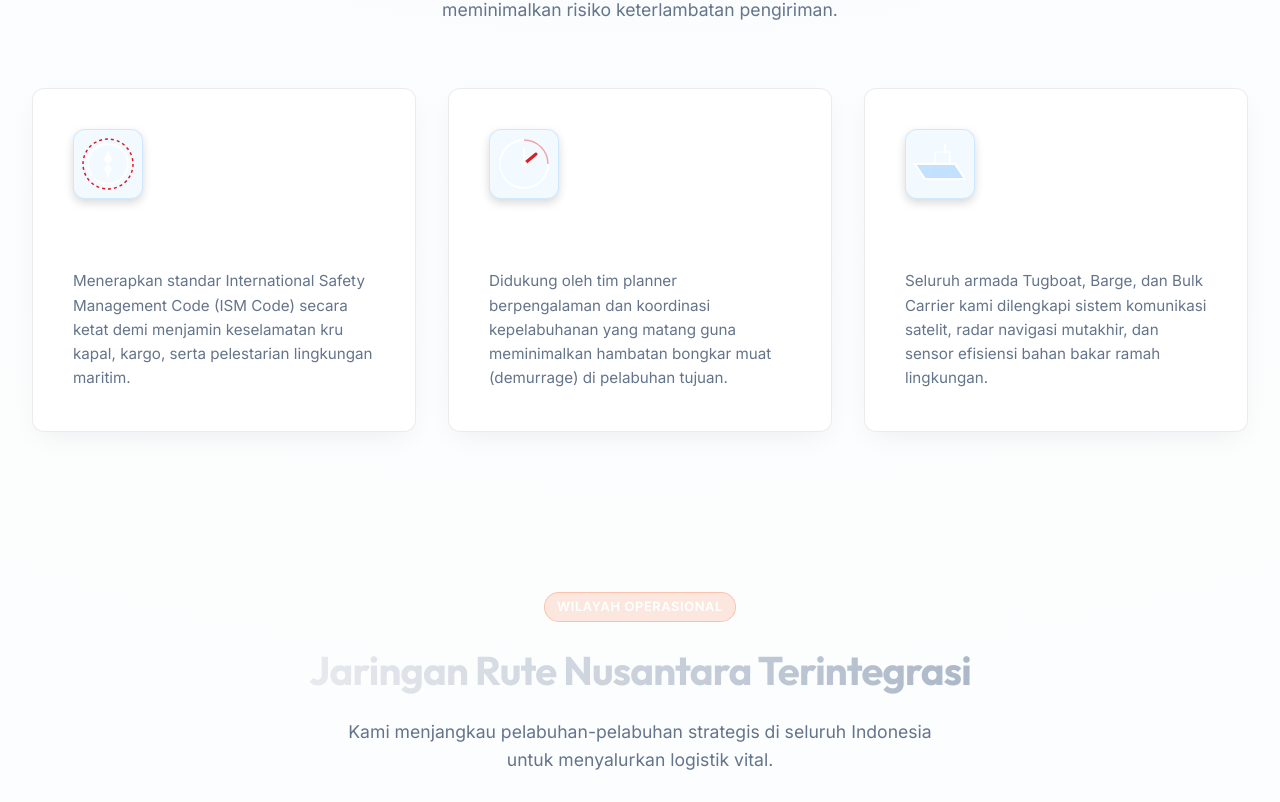
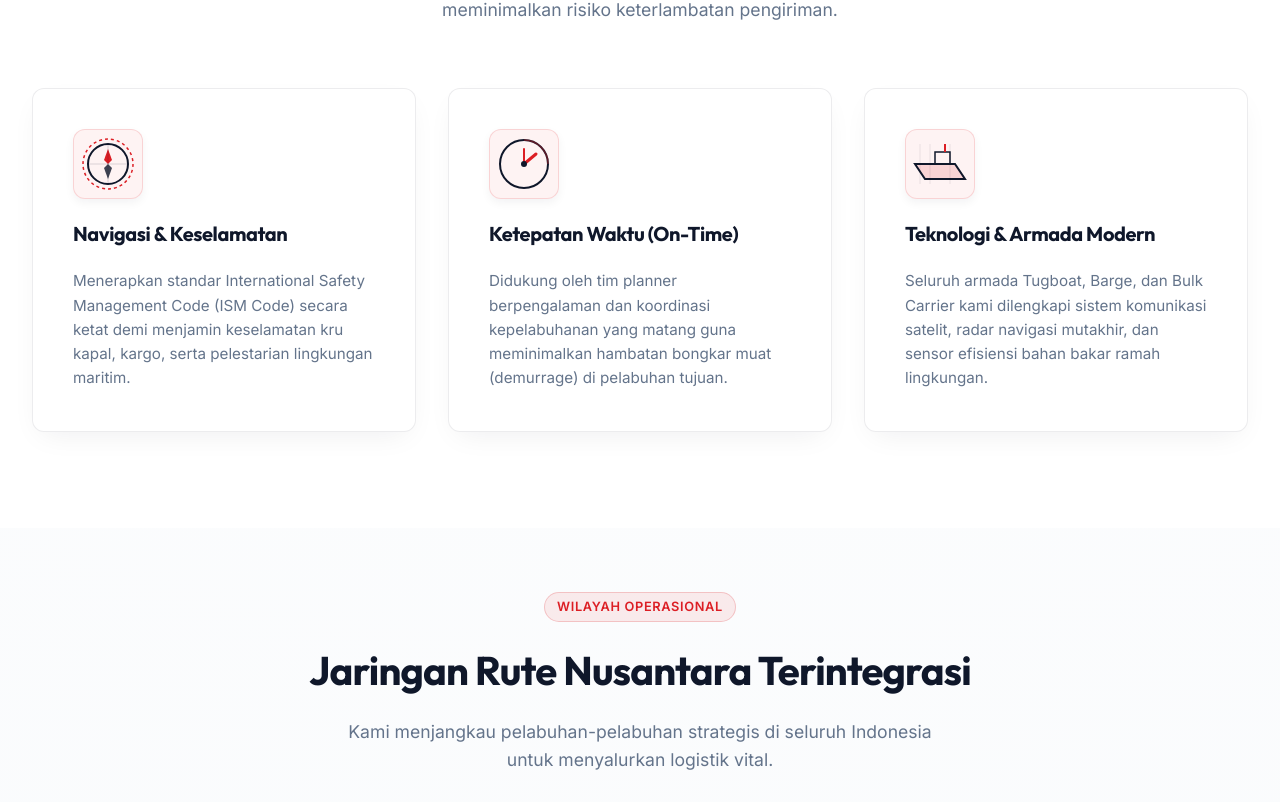
Before and after one commit to muhammadiskandar29/Compro-Shipping, a Next.js app: page / in a window 1280 px wide. Shown: the part 1278-2080 px from the top of the page. Built offline with nearby package versions, Linux system fonts and the light colour scheme.

Commit message:
added card

```diff
--- a/src/app/globals.css
+++ b/src/app/globals.css
@@ -1,6 +1,6 @@
 :root {
-  --color-bg-dark: #ffffff;
-  --color-bg-light: #f8fafc;
+  --color-bg-dark: #f8fafc;
+  --color-bg-light: #ffffff;
   --color-bg-card: #ffffff;
   --color-bg-hover: #f1f5f9;
   --color-border: rgba(15, 23, 42, 0.08);
@@ -47,7 +47,7 @@ h1, h2, h3, h4, h5, h6 {
   font-family: var(--font-display);
   font-weight: 700;
   letter-spacing: -0.02em;
-  color: #ffffff;
+  color: var(--color-text-dark);
 }
 
 a {
@@ -173,51 +173,54 @@ body {
 }
 
 .btn-secondary {
-  border: 1px solid rgba(255, 255, 255, 0.15);
-  color: #ffffff;
+  border: 1.5px solid var(--color-primary);
+  color: var(--color-primary);
   padding: 0.75rem 2rem;
   border-radius: 6px;
   font-weight: 600;
   font-size: 0.95rem;
-  background: rgba(255, 255, 255, 0.03);
+  background: rgba(220, 30, 36, 0.04);
   backdrop-filter: blur(10px);
   display: inline-flex;
   align-items: center;
   gap: 0.5rem;
+  transition: var(--transition-smooth);
 }
 
 .btn-secondary:hover {
-  background: rgba(255, 255, 255, 0.08);
-  border-color: rgba(255, 255, 255, 0.3);
+  background: var(--color-primary);
+  color: #ffffff;
+  border-color: var(--color-primary);
   transform: translateY(-2px);
 }
 
 .btn-accent {
-  background: #ffffff;
-  color: #07080a;
+  background: var(--color-primary);
+  color: #ffffff;
   padding: 0.75rem 2rem;
   border-radius: 6px;
   font-weight: 700;
   font-size: 0.95rem;
-  box-shadow: 0 4px 15px rgba(255, 255, 255, 0.15);
+  box-shadow: 0 4px 15px rgba(220, 30, 36, 0.2);
   display: inline-flex;
   align-items: center;
   gap: 0.5rem;
+  transition: var(--transition-smooth);
 }
 
 .btn-accent:hover {
   transform: translateY(-2px);
-  box-shadow: 0 8px 25px rgba(255, 255, 255, 0.3);
-  background: #f8fafc;
+  box-shadow: 0 8px 25px rgba(220, 30, 36, 0.4);
+  background: #ab1216;
 }
 
 /* Badge styles */
 .badge {
   display: inline-block;
   padding: 0.25rem 0.75rem;
-  background: rgba(0, 132, 255, 0.15);
+  background: rgba(220, 30, 36, 0.06);
   color: var(--color-primary);
-  border: 1px solid rgba(0, 132, 255, 0.3);
+  border: 1px solid rgba(220, 30, 36, 0.2);
   border-radius: 9999px;
   font-size: 0.8rem;
   font-weight: 600;
@@ -227,9 +230,9 @@ body {
 }
 
 .badge-accent {
-  background: rgba(255, 107, 53, 0.15);
-  color: var(--color-accent);
-  border: 1px solid rgba(255, 107, 53, 0.3);
+  background: rgba(220, 30, 36, 0.08);
+  color: var(--color-primary);
+  border: 1px solid rgba(220, 30, 36, 0.2);
 }
 
 /* Utility section headers */
@@ -241,9 +244,7 @@ body {
 .section-header h2 {
   font-size: 2.5rem;
   margin-bottom: 1rem;
-  background: linear-gradient(to right, #ffffff, #94a3b8);
-  -webkit-background-clip: text;
-  -webkit-text-fill-color: transparent;
+  color: var(--color-text-dark);
 }
 
 .section-header p {
--- a/src/app/page.tsx
+++ b/src/app/page.tsx
@@ -414,10 +414,11 @@ export default function Home() {
         .hero-section {
           position: relative;
           height: 100vh;
-          min-height: 650px;
+          min-height: 720px;
           display: flex;
           align-items: center;
           overflow: hidden;
+          padding-top: 80px; /* Offset fixed navbar */
         }
 
         .hero-parallax-bg {
@@ -439,8 +440,8 @@ export default function Home() {
           height: 100%;
           background: linear-gradient(
             to bottom,
-            rgba(255, 255, 255, 0.3) 0%,
-            rgba(255, 255, 255, 0.8) 70%,
+            rgba(255, 255, 255, 0.45) 0%,
+            rgba(255, 255, 255, 0.85) 60%,
             var(--color-bg-dark) 100%
           );
           z-index: 2;
@@ -467,8 +468,9 @@ export default function Home() {
           display: flex;
           align-items: center;
           justify-content: space-between;
-          gap: 2rem;
-          margin-top: 4rem;
+          gap: 3rem;
+          width: 100%;
+          margin-top: 0;
         }
 
         .hero-content {
@@ -517,7 +519,7 @@ export default function Home() {
           z-index: 11;
         }
 
-        @media (max-width: 991px) {
+        @media (max-width: 1199px) {
           .hero-widget {
             display: none;
           }
@@ -618,9 +620,9 @@ export default function Home() {
           font-family: var(--font-display);
           font-size: 2.8rem;
           font-weight: 800;
-          color: #ffffff;
+          color: var(--color-primary);
           line-height: 1;
-          background: linear-gradient(135deg, #ffffff 30%, var(--color-primary) 100%);
+          background: linear-gradient(135deg, var(--color-primary) 30%, #ab1216 100%);
           -webkit-background-clip: text;
           -webkit-text-fill-color: transparent;
         }
@@ -641,6 +643,7 @@ export default function Home() {
         .values-section {
           padding: 6rem 0;
           position: relative;
+          background-color: var(--color-bg-light);
         }
 
         .values-grid {
@@ -665,18 +668,18 @@ export default function Home() {
         .value-visual {
           width: 70px;
           height: 70px;
-          background: rgba(0, 132, 255, 0.05);
-          border: 1px solid rgba(0, 132, 255, 0.15);
+          background: rgba(220, 30, 36, 0.05);
+          border: 1px solid rgba(220, 30, 36, 0.15);
           border-radius: 12px;
           display: flex;
           align-items: center;
           justify-content: center;
-          box-shadow: 0 4px 10px rgba(0,0,0,0.15);
+          box-shadow: 0 4px 10px rgba(15,23,42,0.05);
           transition: var(--transition-smooth);
         }
 
         .value-card:hover .value-visual {
-          background: rgba(0, 132, 255, 0.12);
+          background: rgba(220, 30, 36, 0.12);
           border-color: var(--color-primary);
           transform: translateY(-3px) scale(1.03);
         }
@@ -849,6 +852,7 @@ export default function Home() {
         /* Services teaser styling */
         .services-teaser {
           padding: 6rem 0;
+          background-color: var(--color-bg-light);
         }
 
         .services-tab-wrapper {
@@ -880,15 +884,15 @@ export default function Home() {
         }
 
         .tab-trig.active {
-          color: #ffffff;
-          background: rgba(0, 132, 255, 0.1);
-          box-shadow: inset 0 0 10px rgba(0, 132, 255, 0.15);
-          border: 1px solid rgba(0, 132, 255, 0.2);
+          color: var(--color-primary);
+          background: rgba(220, 30, 36, 0.08);
+          box-shadow: inset 0 0 10px rgba(220, 30, 36, 0.1);
+          border: 1px solid rgba(220, 30, 36, 0.25);
         }
 
         .tab-trig:hover:not(.active) {
-          color: #ffffff;
-          background: rgba(255, 255, 255, 0.02);
+          color: var(--color-primary);
+          background: rgba(220, 30, 36, 0.04);
         }
 
         .tab-content-panel {
@@ -969,7 +973,7 @@ export default function Home() {
           align-items: center;
           justify-content: space-between;
           gap: 2rem;
-          background: linear-gradient(135deg, var(--color-bg-card) 0%, rgba(0, 132, 255, 0.05) 100%);
+          background: linear-gradient(135deg, var(--color-bg-card) 0%, rgba(220, 30, 36, 0.05) 100%);
         }
 
         @media (max-width: 767px) {
--- a/src/components/ValueCard.tsx
+++ b/src/components/ValueCard.tsx
@@ -13,32 +13,32 @@ export const ValueCard: React.FC<ValueCardProps> = ({ title, desc, type }) => {
         return (
           <svg width="60" height="60" viewBox="0 0 60 60" fill="none" className="value-svg">
             <circle cx="30" cy="30" r="25" stroke="var(--color-primary)" strokeWidth="1.5" strokeDasharray="3 3" />
-            <circle cx="30" cy="30" r="20" stroke="#ffffff" strokeWidth="2" />
-            <path d="M30 15L34 26L30 30L26 26L30 15Z" fill="var(--color-accent)" />
-            <path d="M30 45L26 34L30 30L34 34L30 45Z" fill="#ffffff" opacity="0.8" />
-            <line x1="30" y1="10" x2="30" y2="50" stroke="rgba(255,255,255,0.2)" strokeWidth="1" />
-            <line x1="10" y1="30" x2="50" y2="30" stroke="rgba(255,255,255,0.2)" strokeWidth="1" />
+            <circle cx="30" cy="30" r="20" stroke="var(--color-text-dark)" strokeWidth="2" />
+            <path d="M30 15L34 26L30 30L26 26L30 15Z" fill="var(--color-primary)" />
+            <path d="M30 45L26 34L30 30L34 34L30 45Z" fill="var(--color-text-dark)" opacity="0.8" />
+            <line x1="30" y1="10" x2="30" y2="50" stroke="rgba(15,23,42,0.15)" strokeWidth="1" />
+            <line x1="10" y1="30" x2="50" y2="30" stroke="rgba(15,23,42,0.15)" strokeWidth="1" />
           </svg>
         );
       case 'timing':
         return (
           <svg width="60" height="60" viewBox="0 0 60 60" fill="none" className="value-svg">
-            <circle cx="30" cy="30" r="24" stroke="#ffffff" strokeWidth="2" />
+            <circle cx="30" cy="30" r="24" stroke="var(--color-text-dark)" strokeWidth="2" />
             <line x1="30" y1="30" x2="42" y2="20" stroke="var(--color-primary)" strokeWidth="3" strokeLinecap="round" />
-            <line x1="30" y1="30" x2="30" y2="15" stroke="var(--color-accent)" strokeWidth="2" strokeLinecap="round" />
-            <circle cx="30" cy="30" r="3" fill="#ffffff" />
+            <line x1="30" y1="30" x2="30" y2="15" stroke="var(--color-primary)" strokeWidth="2" strokeLinecap="round" />
+            <circle cx="30" cy="30" r="3" fill="var(--color-text-dark)" />
             <path d="M30 6 A 24 24 0 0 1 54 30" stroke="var(--color-primary)" strokeWidth="1.5" opacity="0.4" />
           </svg>
         );
       case 'fleet':
         return (
           <svg width="60" height="60" viewBox="0 0 60 60" fill="none" className="value-svg">
-            <path d="M5 30 L45 30 L55 45 L15 45 Z" stroke="#ffffff" strokeWidth="2" fill="rgba(0, 132, 255, 0.2)" />
-            <rect x="25" y="18" width="15" height="12" stroke="#ffffff" strokeWidth="1.5" />
-            <line x1="35" y1="18" x2="35" y2="10" stroke="var(--color-accent)" strokeWidth="2" />
-            <line x1="10" y1="10" x2="10" y2="50" stroke="rgba(255,255,255,0.08)" strokeWidth="1" />
-            <line x1="20" y1="10" x2="20" y2="50" stroke="rgba(255,255,255,0.08)" strokeWidth="1" />
-            <line x1="40" y1="10" x2="40" y2="50" stroke="rgba(255,255,255,0.08)" strokeWidth="1" />
+            <path d="M5 30 L45 30 L55 45 L15 45 Z" stroke="var(--color-text-dark)" strokeWidth="2" fill="rgba(220, 30, 36, 0.15)" />
+            <rect x="25" y="18" width="15" height="12" stroke="var(--color-text-dark)" strokeWidth="1.5" />
+            <line x1="35" y1="18" x2="35" y2="10" stroke="var(--color-primary)" strokeWidth="2" />
+            <line x1="10" y1="10" x2="10" y2="50" stroke="rgba(15,23,42,0.08)" strokeWidth="1" />
+            <line x1="20" y1="10" x2="20" y2="50" stroke="rgba(15,23,42,0.08)" strokeWidth="1" />
+            <line x1="40" y1="10" x2="40" y2="50" stroke="rgba(15,23,42,0.08)" strokeWidth="1" />
           </svg>
         );
       default:
@@ -66,18 +66,18 @@ export const ValueCard: React.FC<ValueCardProps> = ({ title, desc, type }) => {
         .value-visual {
           width: 70px;
           height: 70px;
-          background: rgba(0, 132, 255, 0.05);
-          border: 1px solid rgba(0, 132, 255, 0.15);
+          background: rgba(220, 30, 36, 0.05);
+          border: 1px solid rgba(220, 30, 36, 0.15);
           border-radius: 12px;
           display: flex;
           align-items: center;
           justify-content: center;
-          box-shadow: 0 4px 10px rgba(0,0,0,0.15);
+          box-shadow: 0 4px 10px rgba(15,23,42,0.05);
           transition: var(--transition-smooth);
         }
 
         .value-card:hover .value-visual {
-          background: rgba(0, 132, 255, 0.12);
+          background: rgba(220, 30, 36, 0.12);
           border-color: var(--color-primary);
           transform: translateY(-3px) scale(1.03);
         }
@@ -85,6 +85,7 @@ export const ValueCard: React.FC<ValueCardProps> = ({ title, desc, type }) => {
         .value-title {
           font-size: 1.25rem;
           font-weight: 700;
+          color: var(--color-text-dark);
         }
 
         .value-desc {
```
Also changed, not shown: src/app/about/page.tsx (+15 -11 lines), src/app/contact/page.tsx (+5 -5 lines), src/app/fleet/page.tsx (+5 -4 lines), src/app/services/page.tsx (+6 -5 lines).
